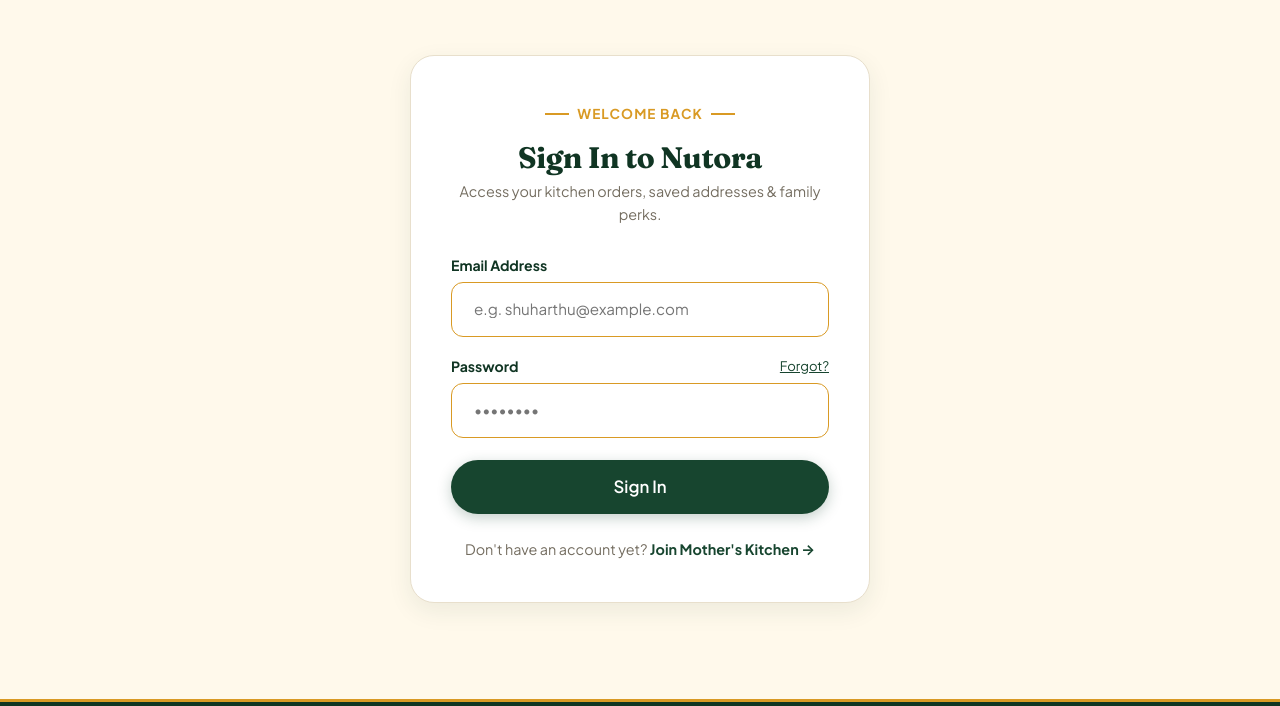
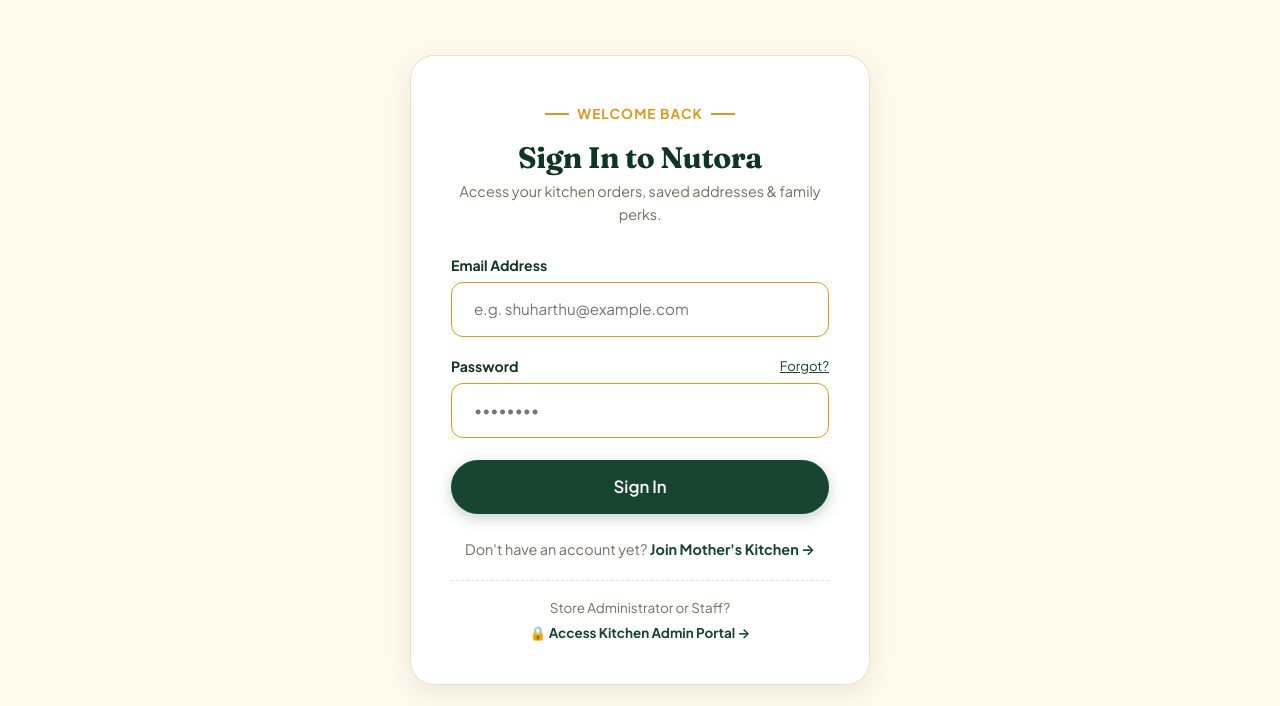
Before and after one commit to Shuharthu/nutora-ecommerce, a website: page login.html in a window 1280 px wide. Shown: the part 94-800 px from the top of the page. Drawn offline with nearby package versions, Linux system fonts and the light colour scheme; no server answers.

Commit message:
Add convenient Staff Portal navigation links in footer and login page

```diff
--- a/login.html
+++ b/login.html
@@ -90,6 +90,13 @@
       <div style="text-align: center; margin-top: 24px; font-size: 0.9rem; color: var(--color-muted-text);">
         Don't have an account yet? <a href="register.html" style="color: var(--color-forest-green); font-weight: 700;">Join Mother's Kitchen &rarr;</a>
       </div>
+
+      <div style="text-align: center; margin-top: 18px; padding-top: 16px; border-top: 1px dashed var(--color-light-border); font-size: 0.84rem;">
+        <span style="color: var(--color-muted-text);">Store Administrator or Staff?</span>
+        <a href="admin/login.html" style="color: var(--color-forest-green); font-weight: 700; display: block; margin-top: 4px;">
+          🔒 Access Kitchen Admin Portal &rarr;
+        </a>
+      </div>
     </div>
   </main>
 
```
Also changed, not shown: index.html (+1 -0 lines).
